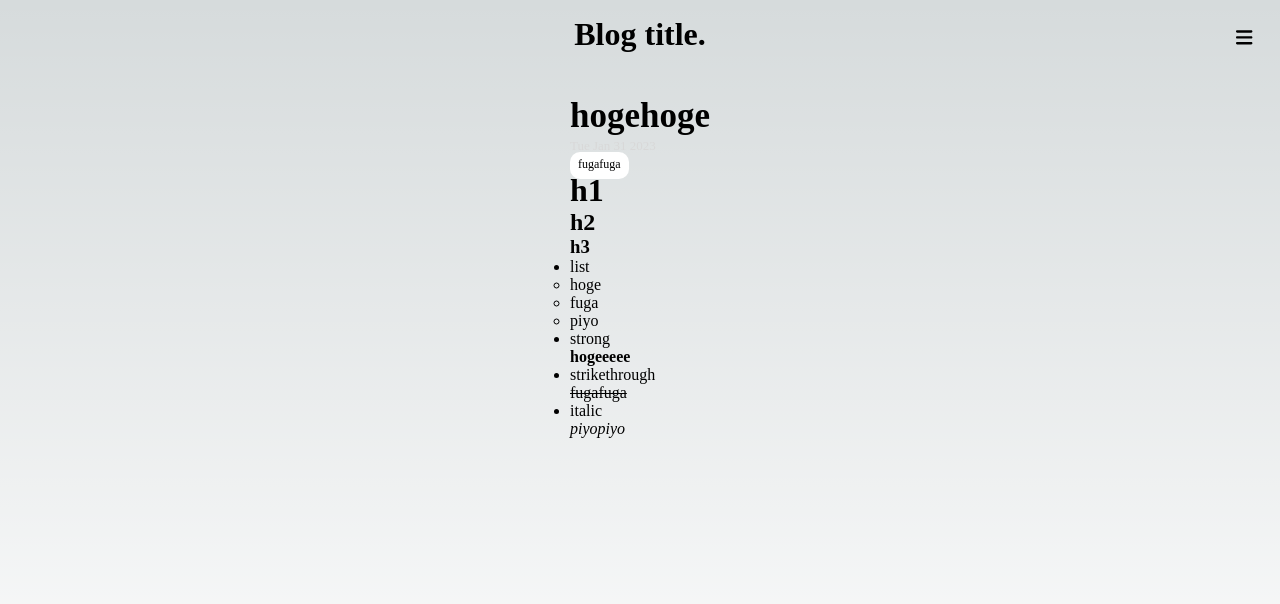
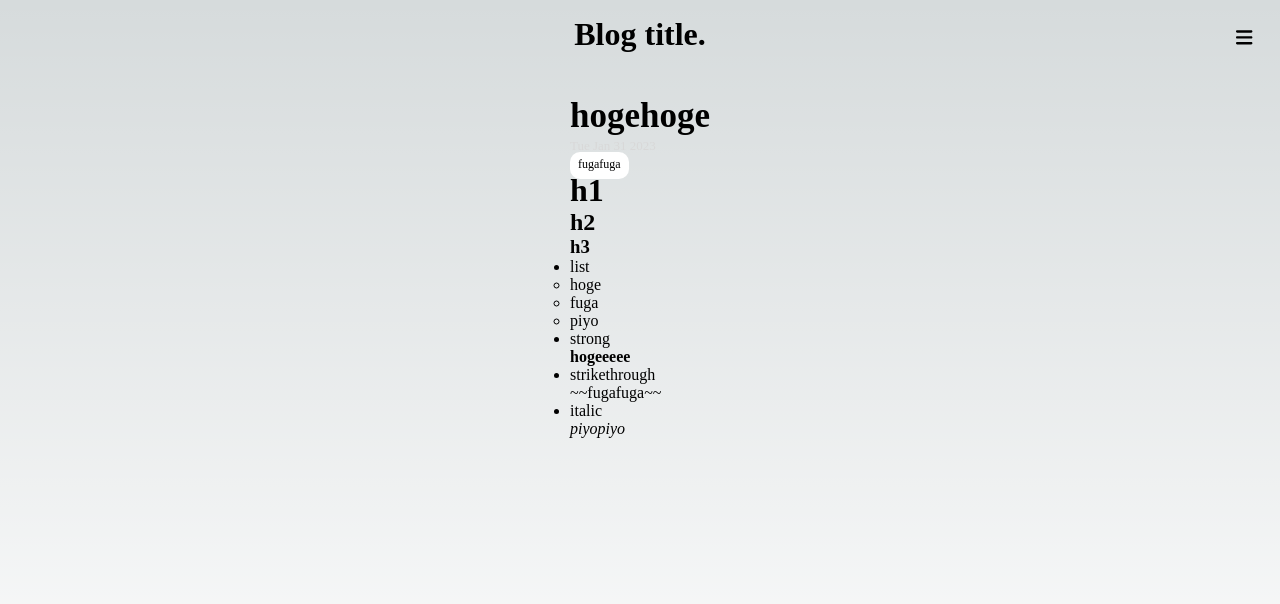
Before and after one commit to kosuke-fukada/nextjs_blog, a Next.js app: page / in a window 1280 px wide. Shown: the top 604 px of the page. Built offline with nearby package versions, Linux system fonts and the light colour scheme.

Commit message:
fixed Body component.

```diff
--- a/components/atoms/Body.tsx
+++ b/components/atoms/Body.tsx
@@ -1,16 +1,21 @@
-import { marked } from 'marked';
-import { useEffect } from 'react';
+import ReactMarkdown from 'react-markdown';
+import LinkCard from './LinkCard';
 
 const Body = (props: { body: string }): JSX.Element => {
-  useEffect(() => {
-    const target = document.getElementById('content')
-    if (target) {
-      target.innerHTML = marked.parse(props.body)
-    }
-  }, [props.body])
 
   return (
-    <div id='content'></div>
+    <div id='content'>
+      <ReactMarkdown
+        children={props.body}
+        components={{
+          a({href}) {
+            return (
+              <LinkCard link={href} />
+            )
+          }
+        }}
+      />
+    </div>
   )
 }
 
```
